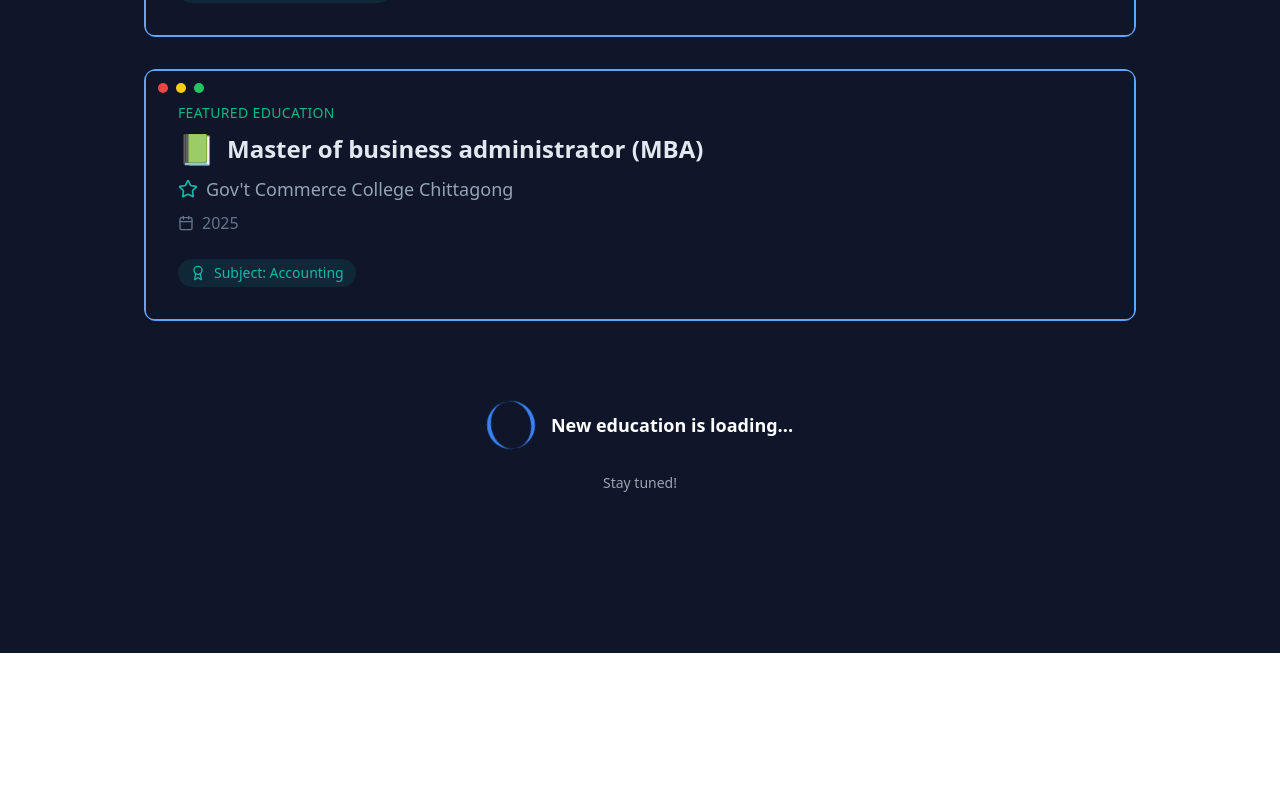
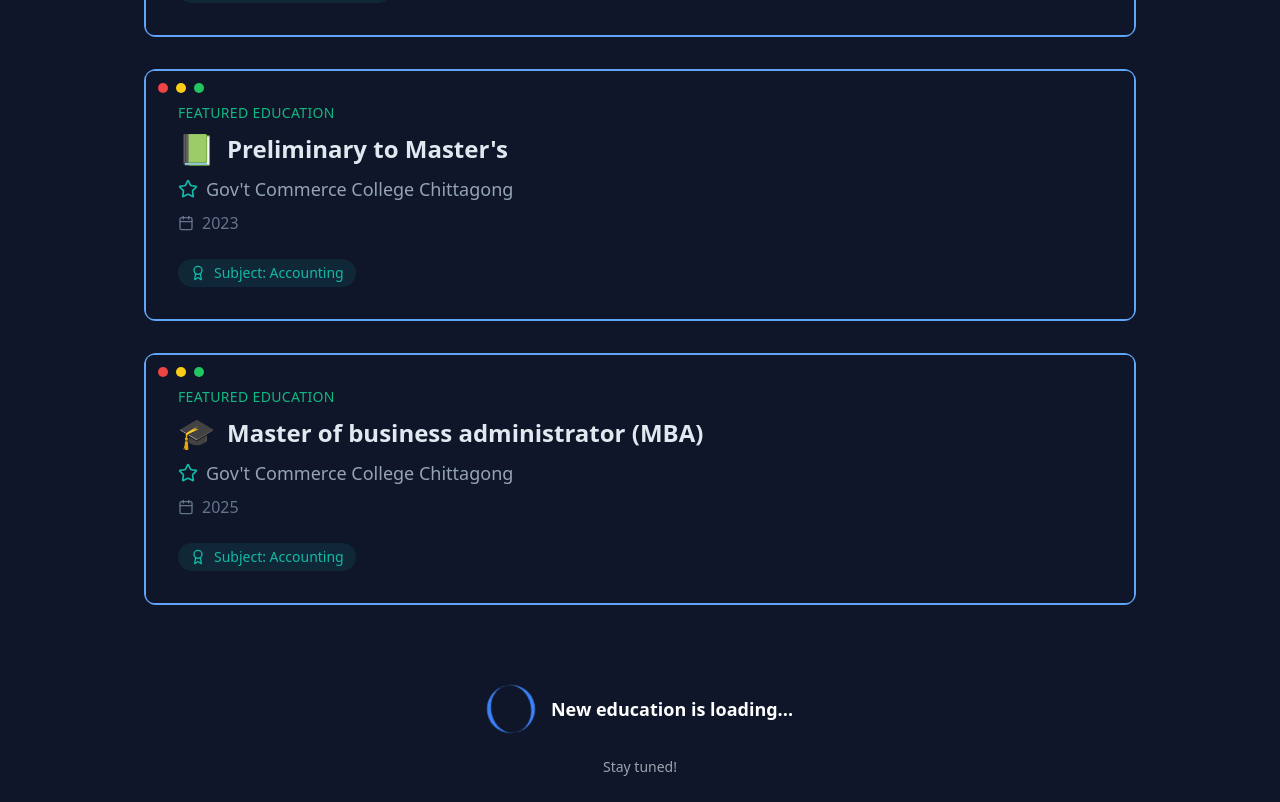
Before and after one commit to rehan606/Unique-Portfolio, a React (Vite) app: page /education in a window 1280 px wide. Shown: the part 943-1745 px from the top of the page. Before the commit the page ends 1596 px from the top, so only its background shows below. Built offline with nearby package versions, Linux system fonts and the light colour scheme.

Commit message:
update Education

```diff
--- a/src/components/Education.jsx
+++ b/src/components/Education.jsx
@@ -23,14 +23,21 @@ const EducationSection = () => {
     {
       degree: "Bachelor of business studies (BBS)",
       school: "Omargani M.E.S College",
-      mascot: "📗",
+      mascot: "📘",
       year: "2019",
       achievements: [ "Subject: Business Studies"],
     },
     {
+      degree: "Preliminary to Master's",
+      school: "Gov't Commerce College Chittagong",
+      mascot: "📗",
+      year: "2023",
+      achievements: [ "Subject: Accounting"],
+    },
+    {
       degree: "Master of business administrator (MBA)",
       school: "Gov't Commerce College Chittagong",
-      mascot: "📗",
+      mascot: "🎓",
       year: "2025",
       achievements: [ "Subject: Accounting"],
     },
```
